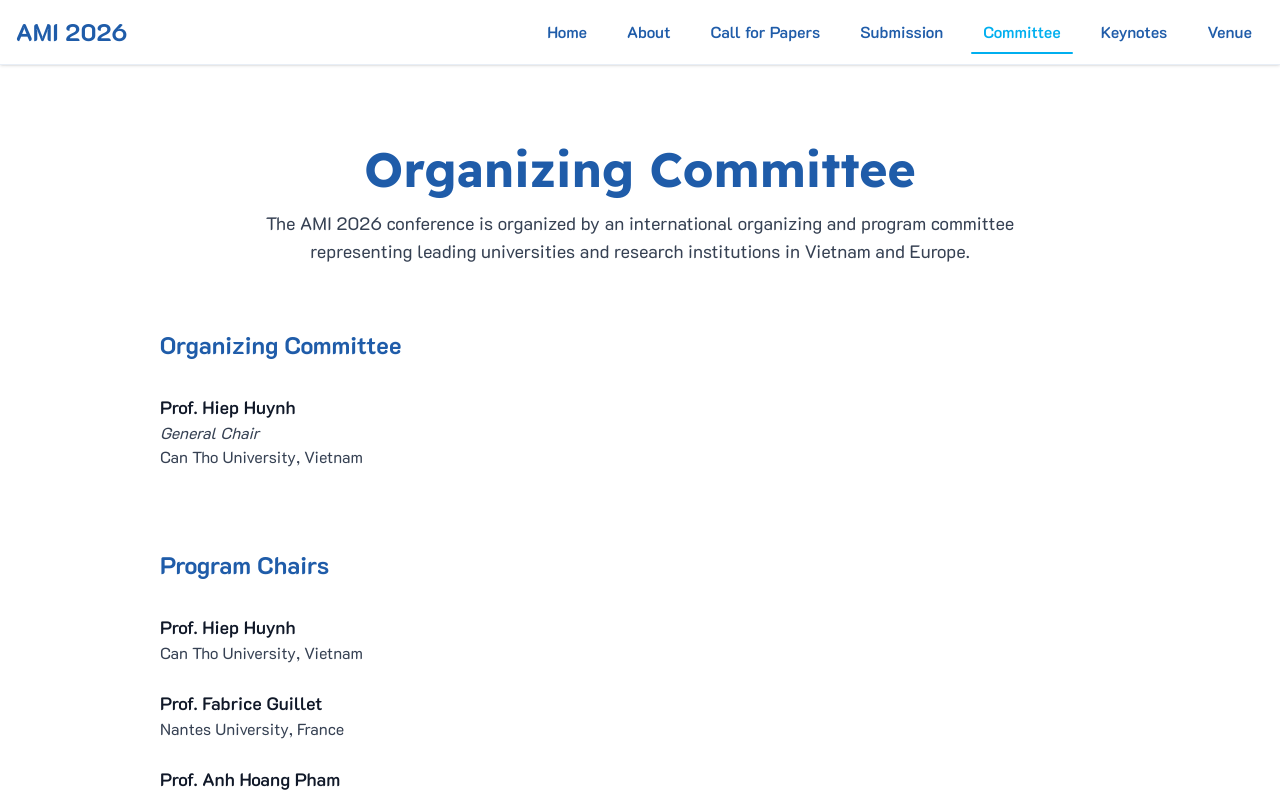
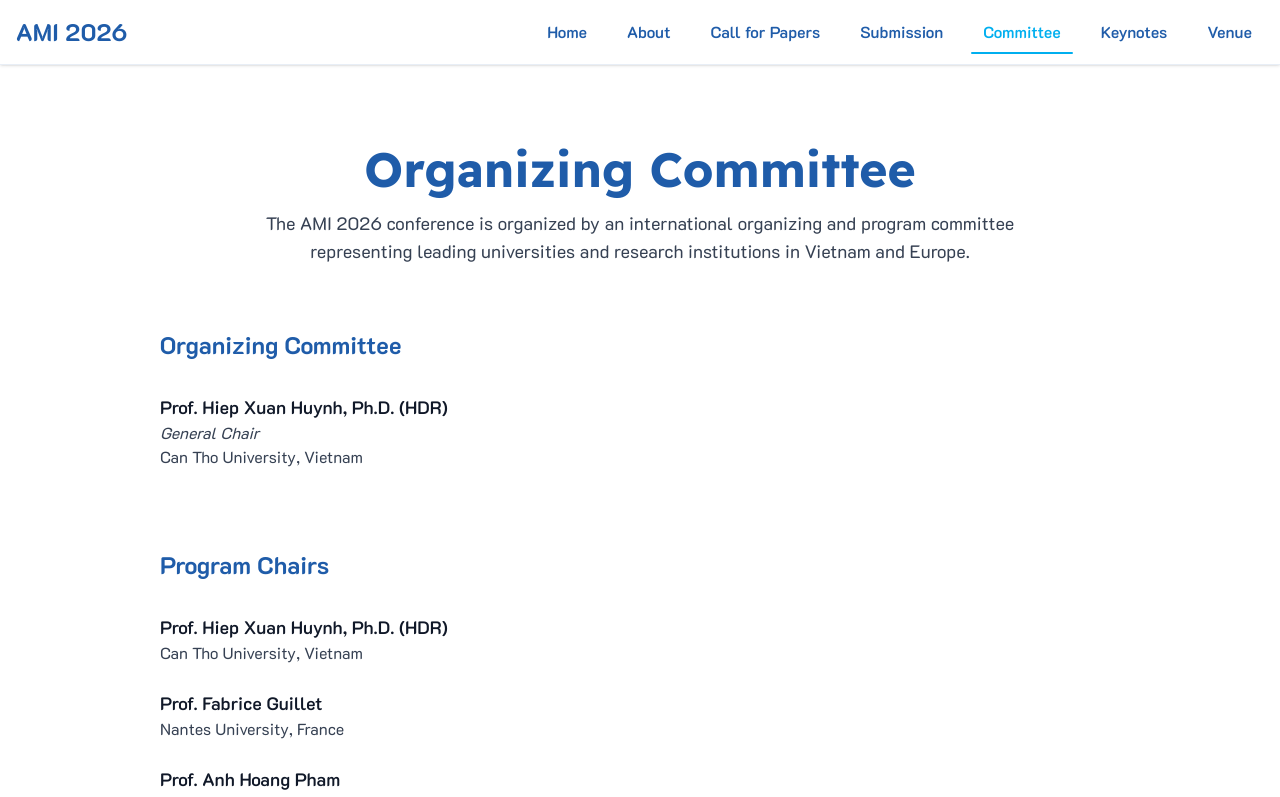
Before and after one commit to ami-pakdd/ctu-ami2026, a Next.js app: page /ctu-ami2026/committee in a window 1280 px wide. Shown: the top 797 px of the page. Built offline with nearby package versions, Linux system fonts and the light colour scheme.

Commit message:
update: Prof. name display

```diff
--- a/src/app/committee/page.tsx
+++ b/src/app/committee/page.tsx
@@ -16,7 +16,7 @@
 export default function CommitteePage() {
   const organizingCommittee: Member[] = [
     {
-      name: "Prof. Hiep Huynh",
+      name: "Prof. Hiep Xuan Huynh, Ph.D. (HDR)",
       role: "General Chair",
       affiliation: "Can Tho University",
       country: "Vietnam",
@@ -25,7 +25,7 @@
 
   const programChairs: Member[] = [
     {
-      name: "Prof. Hiep Huynh",
+      name: "Prof. Hiep Xuan Huynh, Ph.D. (HDR)",
       affiliation: "Can Tho University",
       country: "Vietnam",
     },
--- a/src/components/Footer.jsx
+++ b/src/components/Footer.jsx
@@ -41,7 +41,7 @@
             </p>
 
             <p className="text-sm text-ctu-blue/80 leading-snug">
-              General Chair: Prof. Hiep Huynh<br />
+              General Chair: Prof. Hiep Xuan Huynh<br />
               Can Tho University<br />
               <a
                 href="mailto:hxhiep@ctu.edu.vn"
--- a/src/components/sections/ContactSection.jsx
+++ b/src/components/sections/ContactSection.jsx
@@ -12,7 +12,7 @@
         </p>
 
         <p className="text-xl font-bold text-ctu-blue">
-          Prof. Hiep Huynh
+          Prof. Hiep Xuan Huynh, Ph.D. (HDR)
         </p>
 
         <p className="text-gray-700 mb-1">
```
